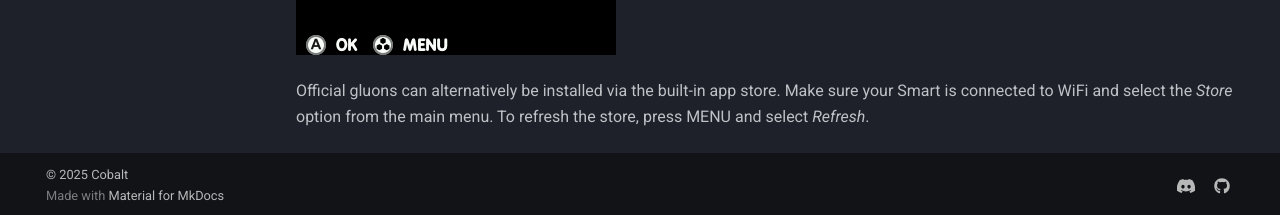
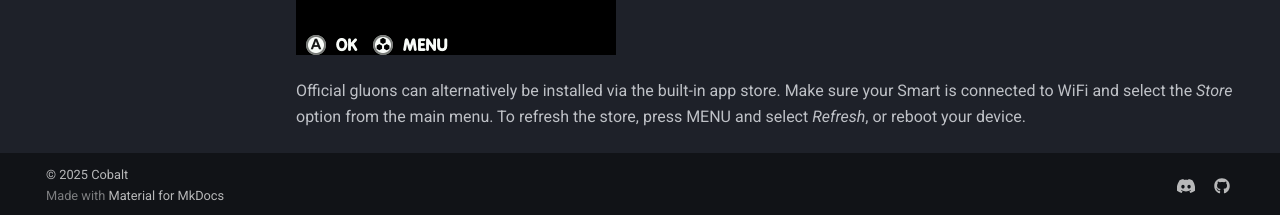
Before and after one commit to cobaltgit/Quark-Docs, an MkDocs documentation site: the page built from docs/guides/gluons.md, in a window 1280 px wide and 900 px high, scrolled down 1124 px. Shown: the part 682-897 px from the top of the window. Built offline with MkDocs 1.6.1 and Material for MkDocs 9.7.7, drawn with Linux system fonts in a browser that asks for light colours; comment, search, counter and statistics services are not loaded.

Commit message:
gluons: add reboot as a way to refresh the store

```diff
--- a/docs/guides/gluons.md
+++ b/docs/guides/gluons.md
@@ -55,4 +55,4 @@ Insert the SD card into your Smart and boot - it may take a little longer, this
 
 ![Quark app store](../assets/img/quark_store.png)
 
-Official gluons can alternatively be installed via the built-in app store. Make sure your Smart is connected to WiFi and select the *Store* option from the main menu. To refresh the store, press MENU and select *Refresh*.
+Official gluons can alternatively be installed via the built-in app store. Make sure your Smart is connected to WiFi and select the *Store* option from the main menu. To refresh the store, press MENU and select *Refresh*, or reboot your device.
```
